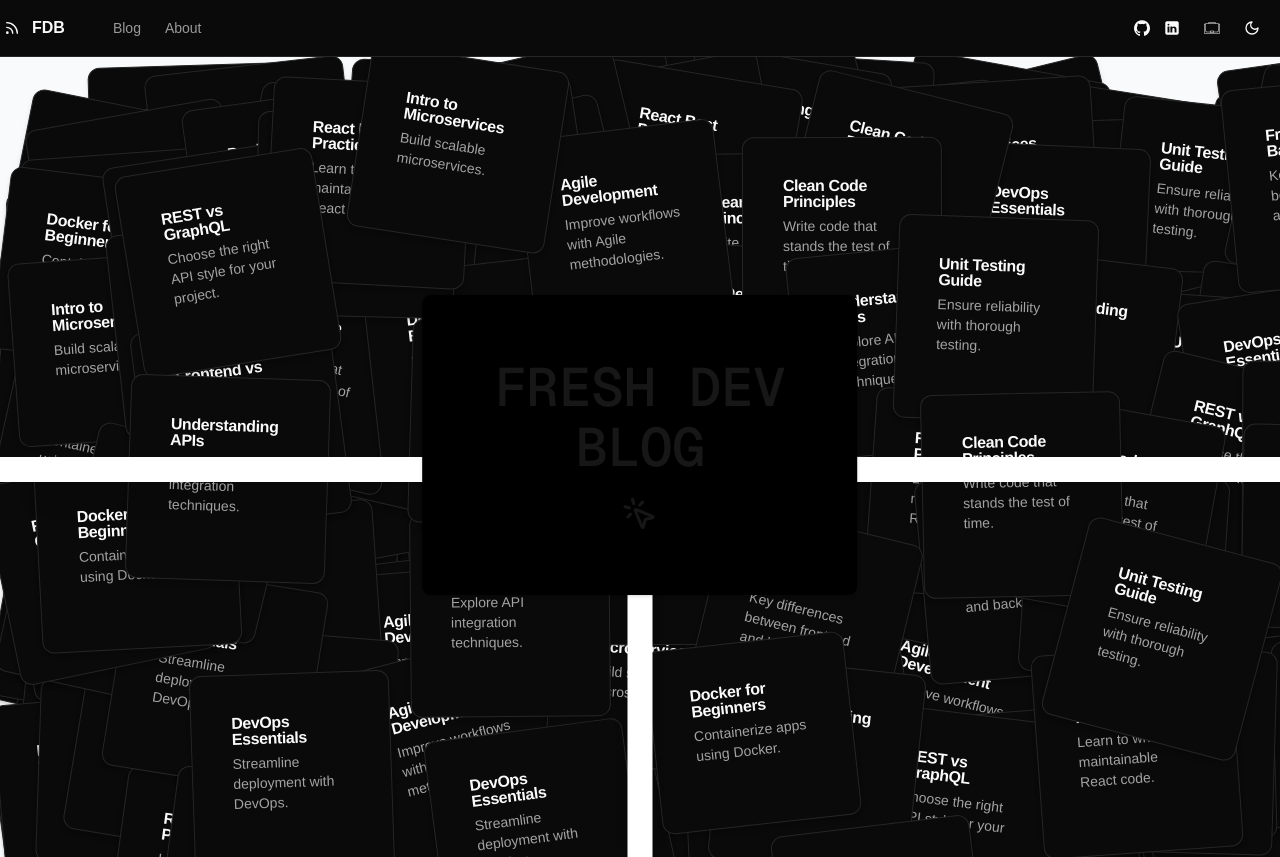
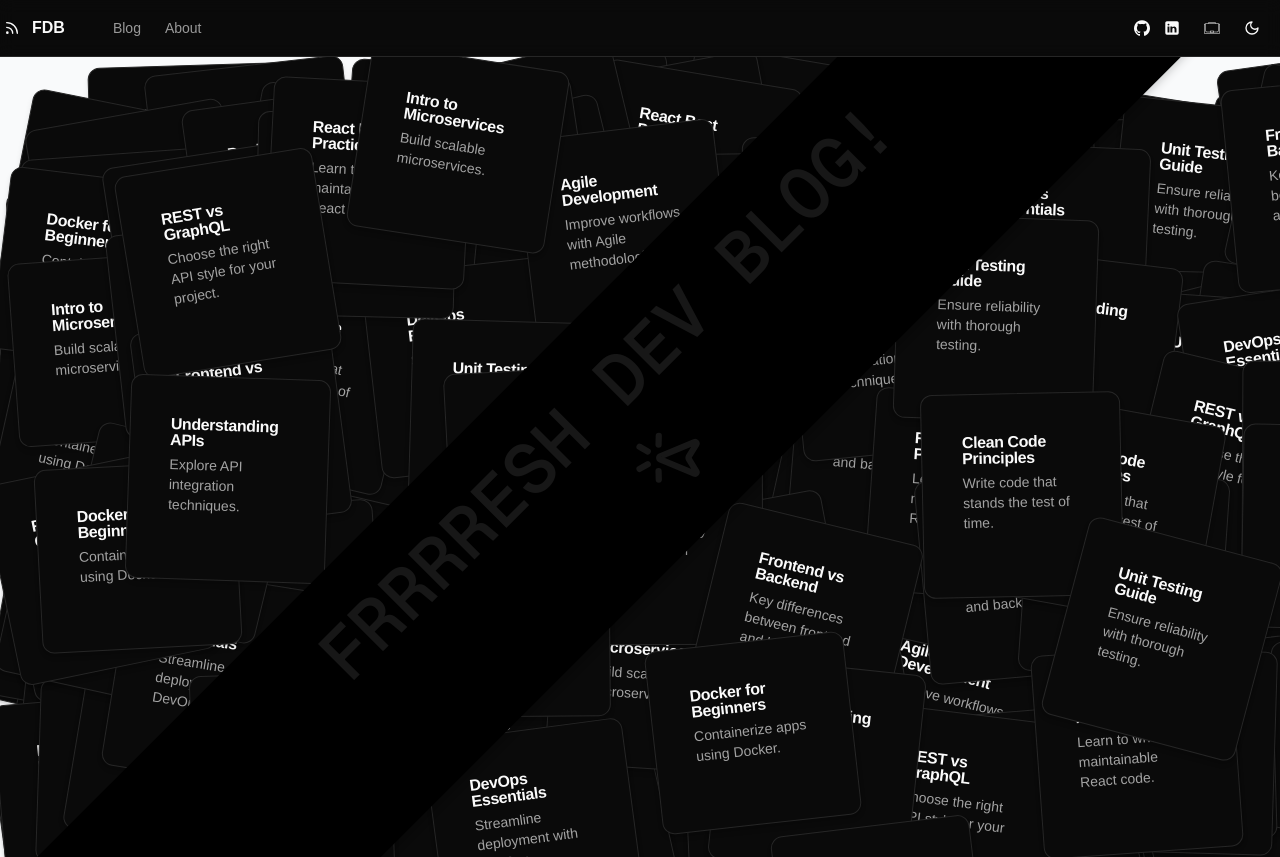
Before and after one commit to IsaiasMalvar/blog, a Next.js app: page / in a window 1280 px wide. Built offline with nearby package versions, Linux system fonts and the light colour scheme.

Commit message:
Reimagine homepage

```diff
--- a/app/page.tsx
+++ b/app/page.tsx
@@ -67,17 +67,13 @@ export default function Home() {
       })}
       <Link
         href={"/blog"}
-        className=" text-black absolute top-72 left-1/2 -translate-x-1/2 z-[999] font-terminal scale-150 text-center flex justify-center"
+        className=" text-black absolute top-72 left-1/2 w-[2000px] -translate-x-1/2 z-[999] font-terminal scale-150 text-center flex justify-center "
       >
-        <Badge className="bg-black hover:bg-black w-[75%] text-5xl text-center flex flex-col items-center justify-center border-2 border-black relative p-10 gap-3 dark:hover:bg-white">
-          <h1 className="font-mono text-4xl ">FRESH DEV BLOG</h1>
-          <MousePointerClickIcon />
+        <Badge className="bg-black hover:bg-black w-[75%] text-xl text-center flex flex-col items-center justify-center border-2 border-black relative p-6 gap-3 dark:hover:bg-white -rotate-45 shadow-md">
+          <h1 className="font-mono text-xl md:text-5xl">FRRRRESH DEV BLOG!</h1>
+          <MousePointerClickIcon size={50} />
         </Badge>
       </Link>
-      <div className="shadow-2xl  absolute bottom-0 left-1/2 -translate-x-1/2 h-[500px] w-[25px] z-[998] bg-black dark:bg-white"></div>
-
-      <div className="shadow-2xl  absolute top-[50%] left-[55%]  h-[25px] w-[50%] z-[998] bg-black dark:bg-white"></div>
-      <div className="shadow-2xl  absolute top-[50%]   h-[25px] w-[50%] z-[998] bg-black dark:bg-white"></div>
     </section>
   );
 }
```
